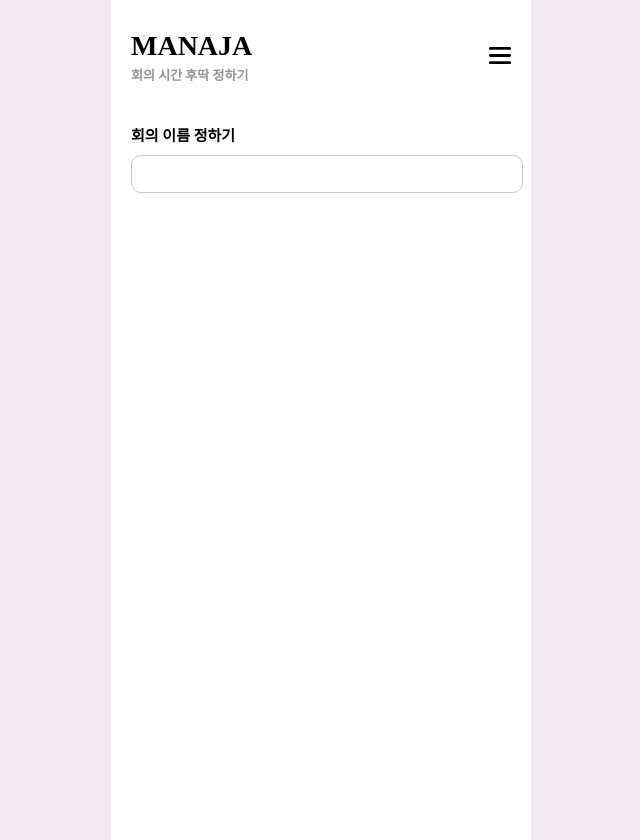
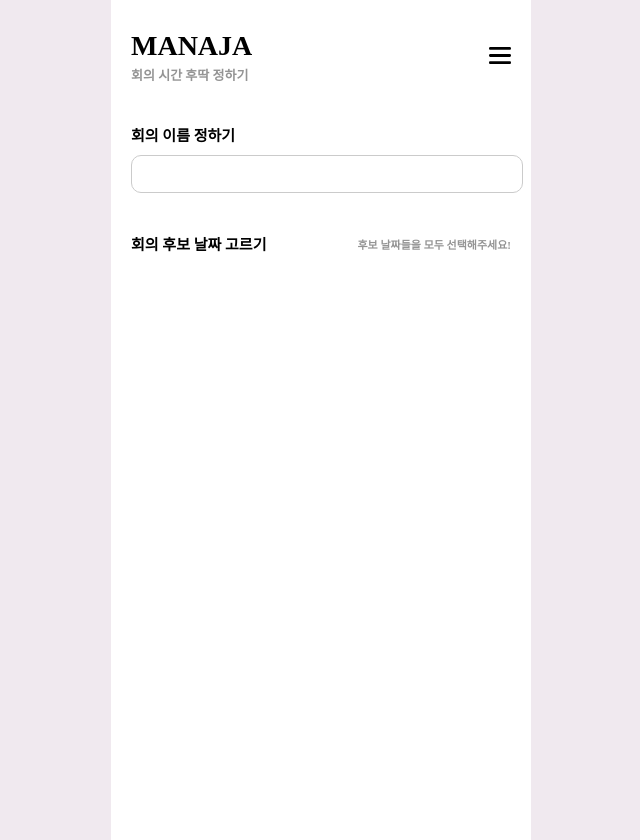
Before and after one commit to kimtaejin3/manaja, a React (Create React App) app: page / in a window 1280 px wide. Shown: the whole page, without its empty margins (319-959 px from the left). Built offline with nearby package versions, Linux system fonts and the light colour scheme.

Commit message:
design: MeetingDaysField 컴포넌트 헤더 부분 스타일링

```diff
--- /dev/null
+++ b/src/components/fields/MeetingDaysField.jsx
@@ -0,0 +1,12 @@
+import styles from "./MeetingDaysField.module.scss";
+
+export default function MeetingDaysField({ sx }) {
+  return (
+    <div style={sx} className={styles.container}>
+      <div className={styles.header}>
+        <label>회의 후보 날짜 고르기</label>
+        <p>후보 날짜들을 모두 선택해주세요!</p>
+      </div>
+    </div>
+  );
+}
--- /dev/null
+++ b/src/components/fields/MeetingDaysField.module.scss
@@ -0,0 +1,18 @@
+@import "../../styles/global.scss";
+
+.container {
+  margin-top: 40px;
+  .header {
+    display: flex;
+    justify-content: space-between;
+    align-items: center;
+
+    label {
+      @include mainText;
+    }
+
+    p {
+      @include subText-small;
+    }
+  }
+}
--- a/src/pages/MainPage.jsx
+++ b/src/pages/MainPage.jsx
@@ -1,3 +1,4 @@
+import MeetingDaysField from "../components/fields/MeetingDaysField";
 import MeetingNameField from "../components/fields/MeetingNameField";
 import MainHeader from "../components/headers/MainHeader";
 
@@ -6,6 +7,7 @@
     <>
       <MainHeader />
       <MeetingNameField sx={{ marginTop: "40px" }} />
+      <MeetingDaysField />
     </>
   );
 }
```
